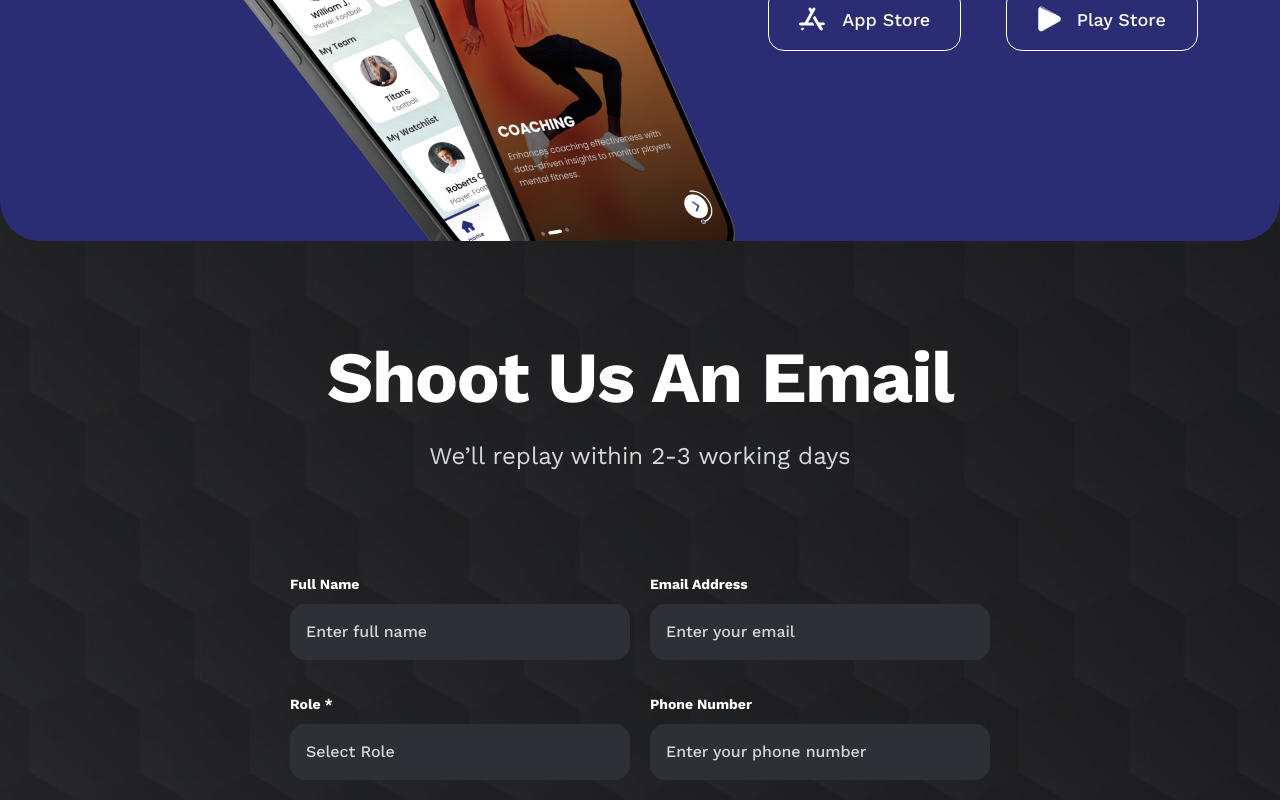
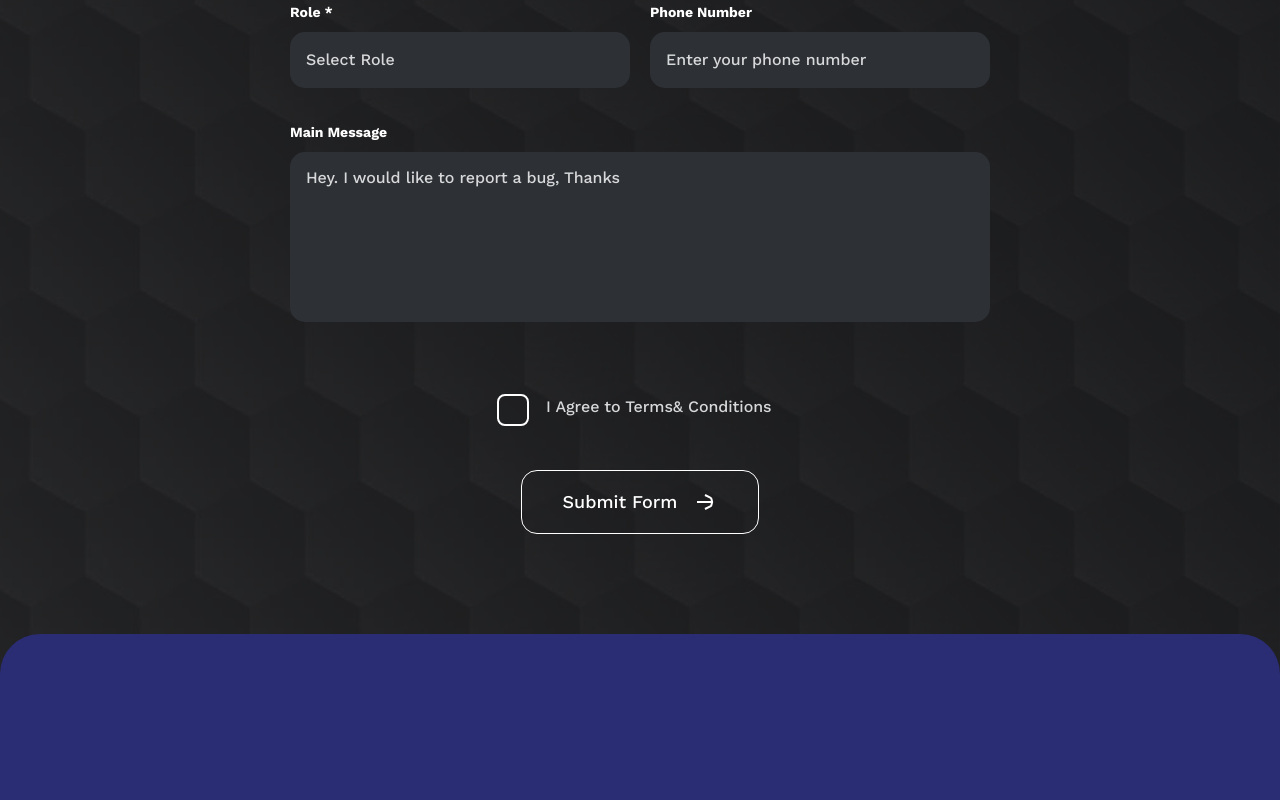
Before and after one commit to mickeyminion14/shadcn-ui, a Next.js app: page /contact-us in a window 1280 px wide. Shown: the part 1360-2160 px from the top of the page. Built offline with nearby package versions, Linux system fonts and the light colour scheme.

Commit message:
contact us pag done

```diff
--- a/app/(marketing)/contact-us/_components/contact-form/contact.module.scss
+++ b/app/(marketing)/contact-us/_components/contact-form/contact.module.scss
@@ -42,6 +42,7 @@
 
     .formField {
         width: 100%;
+        position: relative;
 
         label {
             color: #fff;
@@ -59,7 +60,7 @@
             color: #ffffff;
             background: #2D3035;
             border-color: #2D3035;
-            border-width: 0 !important;
+            border-width: 0;
             font-family: "Work Sans", sans-serif;
             font-size: 16px;
             font-style: normal;
@@ -69,16 +70,100 @@
             padding: 16px;
             min-height: 56px;
             transition: .3s ease all;
-            outline: none !important;
+            outline: none;
 
             &:focus {
                 border-color: #2D3035;
                 background-color: #333333;
             }
 
+            &:focus-visible {
+                box-shadow: none;
+            }
+
             &::placeholder {
                 color: #D7D8D9
             }
         }
+
+        textarea {
+            min-height: 170px;
+        }
+
+        p {
+            position: absolute;
+            top: 100%;
+            left: 0;
+            width: 100%;
+            margin-top: 2px !important;
+
+        }
+
+    }
+
+    .formAgreement {
+        max-width: 270px;
+        margin: 0 auto;
+        padding: 46px 0 0;
+
+        label {
+            color: #D7D8D9;
+            font-family: "Work Sans";
+            font-size: 16px;
+            font-style: normal;
+            font-weight: 500;
+            line-height: normal;
+            letter-spacing: -0.048px;
+            position: relative;
+            top: -5px;
+            left: 25px;
+        }
+
+
+
+        button[role="checkbox"] {
+            transform: scale(2);
+            border: 1px solid #FFF;
+
+        }
     }
 }
+
+.formButtonGroup {
+    display: flex;
+    justify-content: center;
+    margin-top: 46px !important;
+}
+
+.buttonAction {
+    width: 238px;
+    height: 64px;
+
+    svg {
+        margin-left: 16px;
+        transition: transform 0.3s ease-out;
+        animation: none;
+
+        path {
+            stroke: #fff;
+        }
+    }
+
+    &:hover svg {
+        animation: hoverAnimation 1s infinite alternate;
+
+        path {
+            stroke: #000;
+        }
+    }
+
+    @keyframes hoverAnimation {
+        from {
+            transform: translateX(0);
+        }
+
+        to {
+            transform: translateX(4px);
+        }
+    }
+}
--- a/app/(marketing)/contact-us/_components/contact-form/index.tsx
+++ b/app/(marketing)/contact-us/_components/contact-form/index.tsx
@@ -16,11 +16,16 @@ import { Checkbox } from "@/components/ui/checkbox";
 import { Textarea } from "@/components/ui/textarea";
 import { Input } from "@/components/ui/input";
 import styles from "./contact.module.scss";
+import ArrowRight from "../../_icons/arrow-right";
 
 const formSchema = z.object({
-  fullName: z.string().min(2, {
+  fullName: z
+    .string()
+    .nonempty("Full name is required")
+    .min(2, {
       message: "Full name must be at least 2 characters.",
-  }),
+    })
+    .optional(),
 
   emailAddress: z
     .string()
@@ -132,7 +137,7 @@ const ContactForm = () => {
               </div>
               <FormField
                 control={form.control}
-                name="phone"
+                name="message"
                 render={({ field }) => (
                   <FormItem className={styles.formField}>
                     <FormLabel>Main Message</FormLabel>
@@ -147,23 +152,34 @@ const ContactForm = () => {
                   </FormItem>
                 )}
               />
+              <div className={styles.formAgreement}>
                 <FormField
                   control={form.control}
                   name="agree"
                   render={({ field }) => (
                     <FormItem className={styles.formField}>
-                    <FormLabel>I Agree to Terms& Conditions</FormLabel>
                       <FormControl>
                         <Checkbox
                           checked={field.value}
                           onCheckedChange={field.onChange}
                         />
                       </FormControl>
-                    <FormMessage />
+                      <FormLabel>I Agree to Terms& Conditions</FormLabel>
                     </FormItem>
                   )}
                 />
-              <Button type="submit">Submit</Button>
+              </div>
+
+              <div className={styles.formButtonGroup}>
+                <Button
+                  type="submit"
+                  variant={"primary_outline"}
+                  className={styles.buttonAction}
+                >
+                  Submit Form
+                  <ArrowRight />
+                </Button>
+              </div>
             </form>
           </Form>
         </div>
--- a/app/(marketing)/contact-us/_components/hero-section/hero-section.module.scss
+++ b/app/(marketing)/contact-us/_components/hero-section/hero-section.module.scss
@@ -42,10 +42,15 @@
 
     .button {
         margin-top: 40px;
-        width: 238px;
+        min-width: 238px;
+        width: initial;
         height: 64px;
+        padding-left: 20px;
+        padding-right: 20px;
 
         svg {
+            min-width: 24px;
+            min-height: 24px;
             margin-left: 16px;
             transition: transform 0.3s ease-out;
             animation: none;
--- a/app/(marketing)/contact-us/page.tsx
+++ b/app/(marketing)/contact-us/page.tsx
@@ -8,8 +8,8 @@ const ContactUs = () => {
     <div className="contactUsWrapper">
       <HeroSection />
       {/* <LocationMap /> */}
+      <ContactForm />
       <GetStarted />
-      <ContactForm />
     </div>
   );
 };
```
Lines whose indentation alone changed are shown as unchanged.
